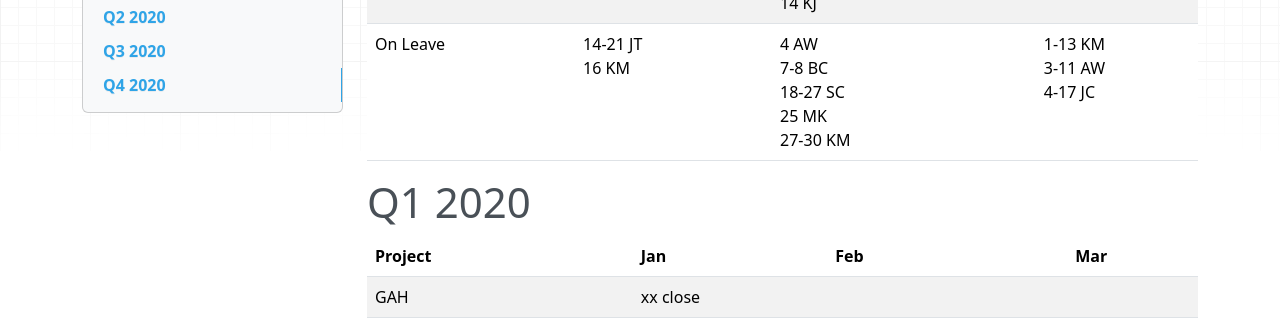
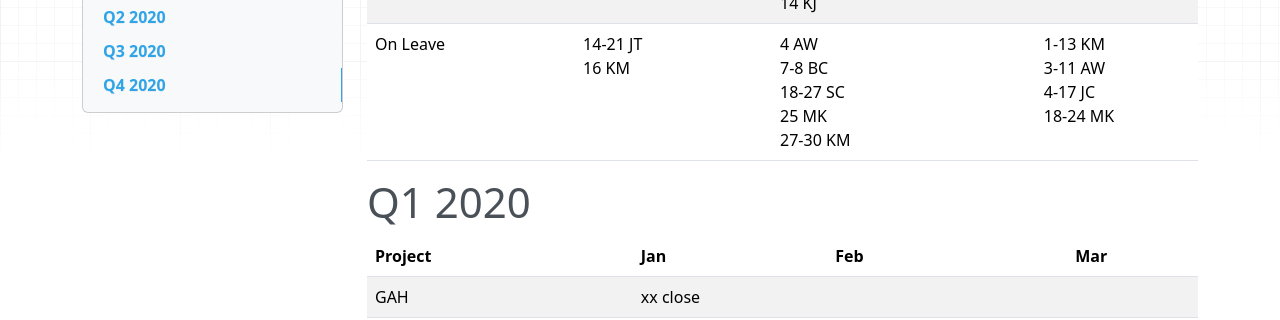
Before and after one commit to lod-online/collab, an MkDocs documentation site: the page built from docs/calendar.md, in a window 1280 px wide and 900 px high, scrolled down 631 px. Shown: the part 155-475 px from the top of the window. Built offline with MkDocs 1.6.1, drawn with Linux system fonts in a browser that asks for light colours; nearby versions of some CDN libraries.

Commit message:
Update calendar.md

```diff
--- a/docs/calendar.md
+++ b/docs/calendar.md
@@ -17,7 +17,7 @@
 | Visits        |                           |                                                  | 3/4 HK                        |
 | Huddle/Learn  | 25 Learn                  | 12 Huddle<br>29 Learn                            | 2 Reflect<br>12 Huddle        |
 | On Course     | 17 AW<br>29-30 SC,IA      | 8 MK,KJ<br>11-13 SC,JC,MK<br>14 KJ               | 9-10 ST                       |
-| On Leave      | 14-21 JT<br>16 KM  		| 4 AW<br>7-8 BC<br>18-27 SC<br>25 MK<br>27-30 KM  | 1-13 KM<br>3-11 AW<br>4-17 JC |
+| On Leave      | 14-21 JT<br>16 KM  		    | 4 AW<br>7-8 BC<br>18-27 SC<br>25 MK<br>27-30 KM  | 1-13 KM<br>3-11 AW<br>4-17 JC<br>18-24 MK |
 
 # Q1 2020
 
```
